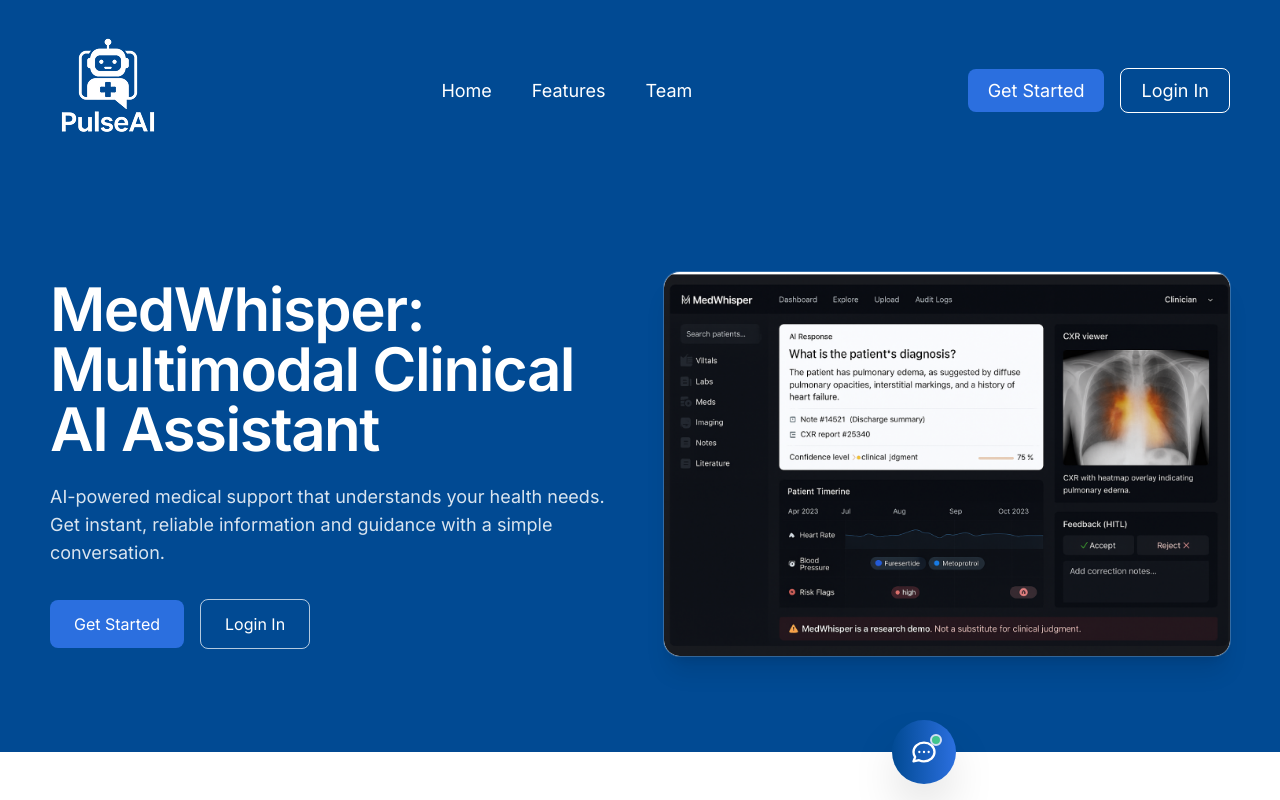
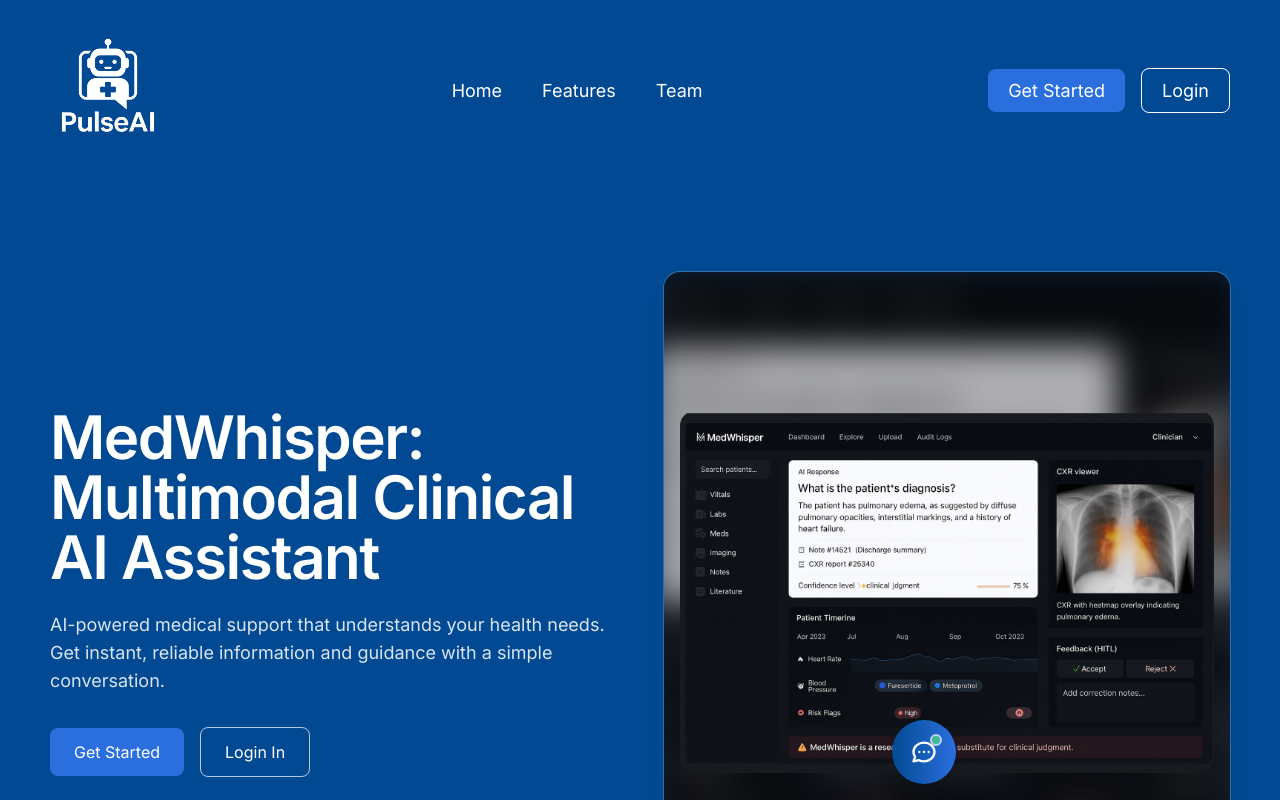
Before and after one commit to AIP-F25-2/MedWhisper, a React (Create React App) app: page / in a window 1280 px wide. Shown: the top 800 px of the page. Built offline with nearby package versions, Linux system fonts and the light colour scheme.

Commit message:
Frontend changes

```diff
--- a/src/components/CtaBanner.jsx
+++ b/src/components/CtaBanner.jsx
@@ -14,7 +14,7 @@
             Get Started
           </a>
           <a href="#login" className="px-6 py-3 rounded-xl bg-[#2B6FDF] text-white hover:bg-[#2a63c4]">
-            Login In
+            Login
           </a>
         </div>
       </div>
--- a/src/components/Home.jsx
+++ b/src/components/Home.jsx
@@ -26,9 +26,25 @@
               </a>
             </div>
           </div>
-          <div className="relative">
-            <div className="rounded-2xl overflow-hidden ring-1 ring-white/20 shadow-xl bg-white">
-              <img src="/Dashboard.png" alt="Product dashboard" className="w-full h-auto" />
+          <div className="relative flex justify-center items-center">
+            <div className="relative rounded-2xl overflow-hidden ring-1 ring-white/20 shadow-xl bg-transparent w-[520px] sm:w-[680px] md:w-[840px] lg:w-[920px] h-[420px] sm:h-[520px] md:h-[600px] lg:h-[640px]">
+              {/* blurred background to fill gaps and match the image */}
+              <div
+                className="absolute inset-0 bg-center bg-cover transform scale-105 filter blur-lg"
+                style={{ backgroundImage: "url('/Dashboard.png')" }}
+                aria-hidden="true"
+              />
+              {/* optional dark overlay so the background doesn't overpower the foreground image */}
+              <div className="absolute inset-0 bg-black/30" aria-hidden="true" />
+
+              {/* foreground image: object-contain so full image is visible without cropping */}
+              <div className="relative z-10 flex justify-center items-center h-full p-4">
+                <img
+                  src="/Dashboard.png"
+                  alt="Product dashboard"
+                  className="w-full h-full max-h-full object-contain block"
+                />
+              </div>
             </div>
           </div>
         </div>
--- a/src/components/Navbar.jsx
+++ b/src/components/Navbar.jsx
@@ -14,7 +14,7 @@
         </nav>
         <div className="hidden md:flex items-center gap-4 text-[18px]">
           <a href="#GetStarted" className="px-5 py-2 rounded-lg bg-[#2B6FDF] text-white hover:bg-[#2a63c4]">Get Started</a>
-          <button type="button" className="px-5 py-2 rounded-lg border border-white text-white hover:bg-white/10">Login In</button>
+          <button type="button" className="px-5 py-2 rounded-lg border border-white text-white hover:bg-white/10">Login</button>
         </div>
       </div>
     </header>
```
Also changed, not shown: public/Dhruv.jpg.
